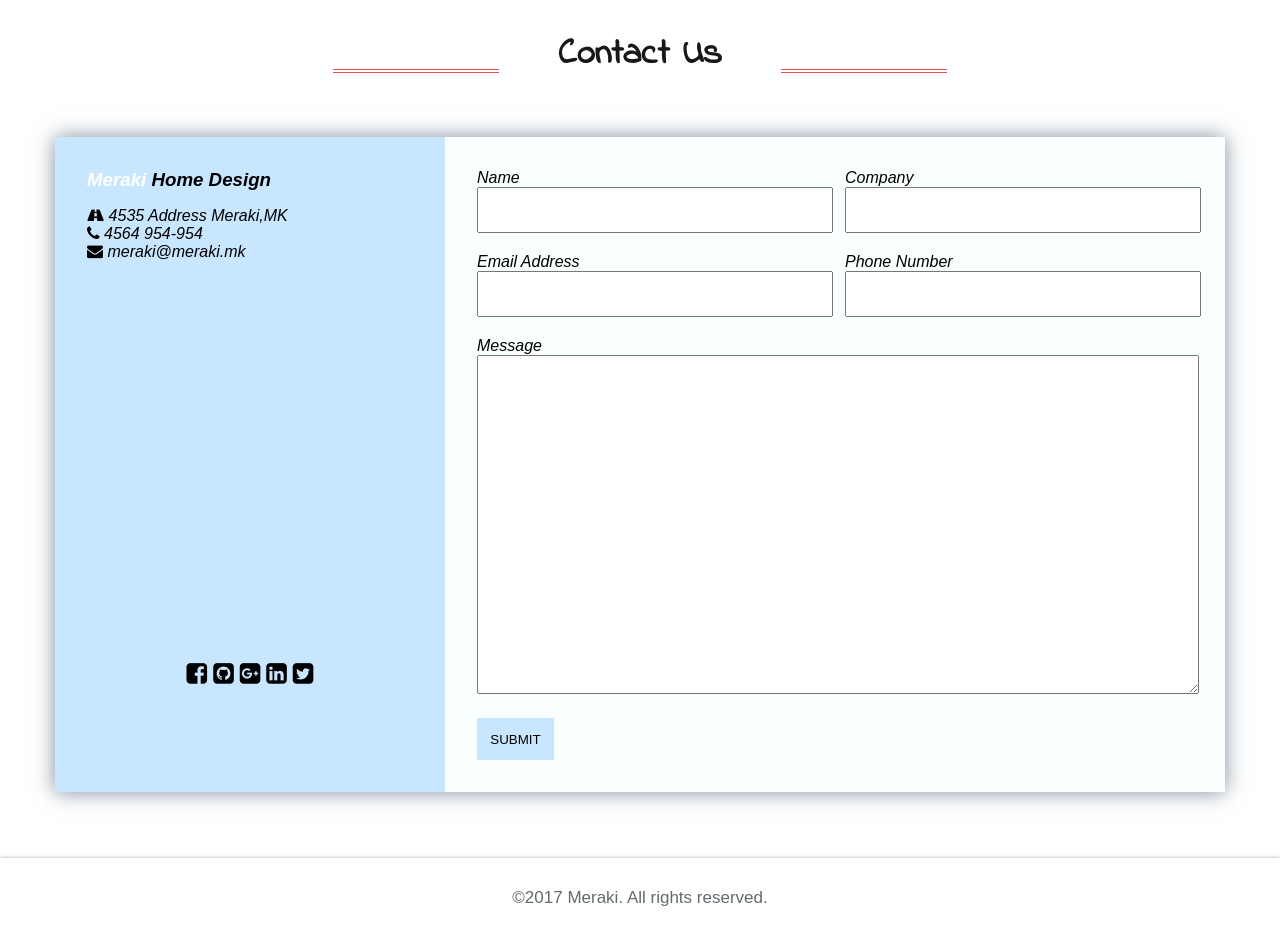
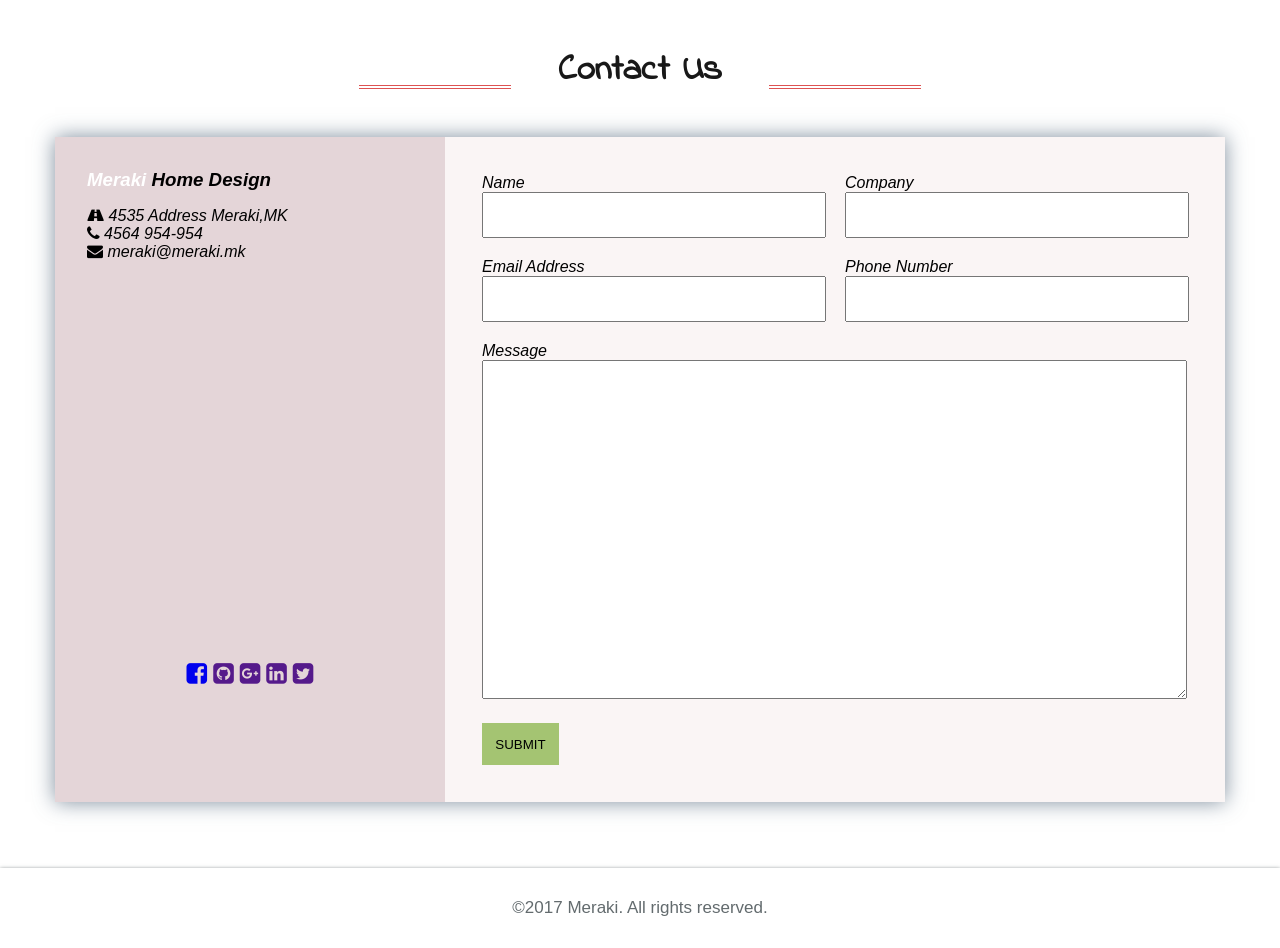
Before and after one commit to amaperes/home-design, a plain HTML site: page contact.html in a window 1280 px wide. Shown: the part 302-1250 px from the top of the page. Drawn offline with Linux system fonts and the light colour scheme.

Commit message:
Last Commit!

```diff
--- a/contact.html
+++ b/contact.html
@@ -17,8 +17,6 @@
                 <a href="index.html">Acasa</a>
                 <a href="index.html#myService">Servicii</a>
                 <a href="about.html">Despre noi</a>
-
-                <a href="blog.html">Blog</a>
                 <div class="dropdown">
                     <button class="dropbtn">Portofoliu
                             <i class="fa fa-caret-down"></i>
@@ -43,7 +41,6 @@
                 <img src="images/slider4.jpg" alt>
                 <img src="images/slider1.jpg" alt>
             </figure>
-
         </div>
 
         <section class = "contact-section">
@@ -51,7 +48,6 @@
                 <h2>Contact Us</h2>
             </div>
 
-            <div class="container">
             <div class="wrapp">
                 <div class="company-info">
                     <h3 class="brand"><span>Meraki</span> Home Design </h3>
@@ -61,11 +57,11 @@
                         <li><i class="fa fa-envelope"></i> meraki@meraki.mk</li>
                     </ul>
                     <div class="fa-icon">
-                                <i class="fa fa-facebook-square" ></i>
-                                <i class="fa fa-github-square"></i>
-                                <i class="fa fa-google-plus-square"></i>
-                                <i class="fa fa-linkedin-square"></i>
-                                <i class="	fa fa-twitter-square"></i>
+                        <a href="https://www.facebook.com"><i class="fa fa-facebook-square" ></i></a>
+                        <a href=""><i class="fa fa-github-square"></i></a>
+                        <a href=""><i class="fa fa-google-plus-square"></i></a>
+                        <a href=""><i class="fa fa-linkedin-square"></i></a>
+                        <a href=""><i class="fa fa-twitter-square"></i></a>
                     </div>
                 </div>
                 <div class="contact">
@@ -96,7 +92,6 @@
                     </form>
                 </div>
             </div>
-            </div>
         </section>
 
         <footer>
--- a/css/styles.css
+++ b/css/styles.css
@@ -722,106 +722,16 @@ small{
   }
 }
 
+/*Contact Us*/
 
-                         /* Contact Us*/
-/*
-.contact{
-  padding: 100px;
-  text-align: center;
-  overflow: hidden;
-  background-color: rgba(255, 255, 255, 0.4);
-}
-
-.container{
-  box-shadow: 0 0 20px 0 rgba(72,94,116,0.7);
-}
-
-.container .contact-section{
-  text-align: left;
-  padding: 80px;
-  background:white;
-}
-.container .contact-info{
-  text-align: center;
-  background: rgba(131, 194, 115, 0.4);
-  padding: 20px;
-}
-.container ul{
-  list-style :none;
-  padding:0;
-  text-align: center;
-  font-family: 'Raleway', sans-serif;
-  font-weight: 300;
-  font-style: italic;
-}
-.container i{
-  font-size: 24px;
-  text-align: left;
-}
-  /* Form styles */
-/*
-.contact-section form{
-  display:grid;
-  grid-template-columns: 1fr 1fr;
-  grid-gap:20px;
-
-}
-.contact-section form p{
-  margin:0;
-}
-
-.contact-section form .full{
-  grid-column: 1/3;
-}
-
-.contact-section form button {
-  padding: 1em;
-}
-.contact-section form input{
-  width:100%;
-  height: 3em;
-}
-.contact-section form textarea{
-  width:100%;
-  height: 25em;
-}
-.contact-section form button{
-  background: rgb(63, 248, 63);
-  border:0;
-  text-transform: uppercase;
-}
-
-.contact-section button:hover ,.contact form button:focus{
-  background: rgb(53, 163, 53);
-  color:white;
-  outline:0;
-  transition: background-color 2s ease-out;
-}
-
-@media screen and (min-width:1280px){
-    .container {
-      display:grid;
-      grid-template-columns: 1fr 2fr;
-    }
-
-}
-@media screen and (max-width:728px){
-  .contact{
-    padding: 10px;
-  }
-  .contact-section form .full{
-    grid-column: 1;
-  }
-} */
-
-.container{
+.contact-section{
   max-width:1170px;
   margin-left:auto;
   margin-right:auto;
   padding:1em;
   margin-bottom:50px;
 }
-.container ul{
+.contact-section ul{
   list-style: none;
   padding:0;
   font-family: 'Raleway', sans-serif;
@@ -841,11 +751,10 @@ small{
   box-shadow: 0 0 20px 0 rgba(72,94,116,0.7);
 }
 
-
-
 .company-info{
-  background:#c9e6ff;
+  background:rgba(122, 48, 60, 0.2);;
   text-align: center;
+  padding: 10px;
 }
 
 .company-info h3, .company-info ul{
@@ -854,7 +763,7 @@ small{
 }
 
 .contact{
-  background:#f9feff;
+  background:#faf5f5;
 }
 
 /* FORM STYLES */
@@ -862,10 +771,7 @@ small{
   display: grid;
   grid-template-columns: 1fr 1fr;
   grid-gap:20px;
-}
-
-.contact form label{
-  display:block;
+  padding: 5px;
 }
 
 .contact form p{
@@ -883,14 +789,17 @@ small{
   width:100%;
   height: 3em;
 }
+.contact form input:nth-child(2){
+  width:98%;
+}
 
 .contact form button{
-  background:#c9e6ff;
+  background:#a4c472;
   border:0;
   text-transform: uppercase;
 }
 .contact form textarea{
-  width:100%;
+  width:99%;
   height: 25em;
 }
 
@@ -900,10 +809,12 @@ small{
   outline:0;
   transition: background-color 2s ease-out;
 }
+.fa-icon{
+  font-size: 24px;
+}
 
-
-/* LARGE SCREENS */
-@media(min-width:768px){
+/* LARGE SCREENS - Contact Us */
+@media(min-width:840px){
   .wrapp{
     display: grid;
     grid-template-columns: 1fr 2fr;
@@ -916,11 +827,10 @@ small{
   .company-info h3, .company-info ul, .brand{
     text-align: left;
   }
+
+  .fa-icon {
+    font-size: 24px;
+    position: relative;
+    top: 16em;
+  }
 }
-
-.fa-icon {
-  font-size: 24px;
-  position: relative;
-  top: 16em;
-
-}
```
Also changed, not shown: about.html (+1 -4 lines), index.html (+1 -2 lines), portofolio.html (+2 -7 lines). Lines whose indentation alone changed are shown as unchanged.
